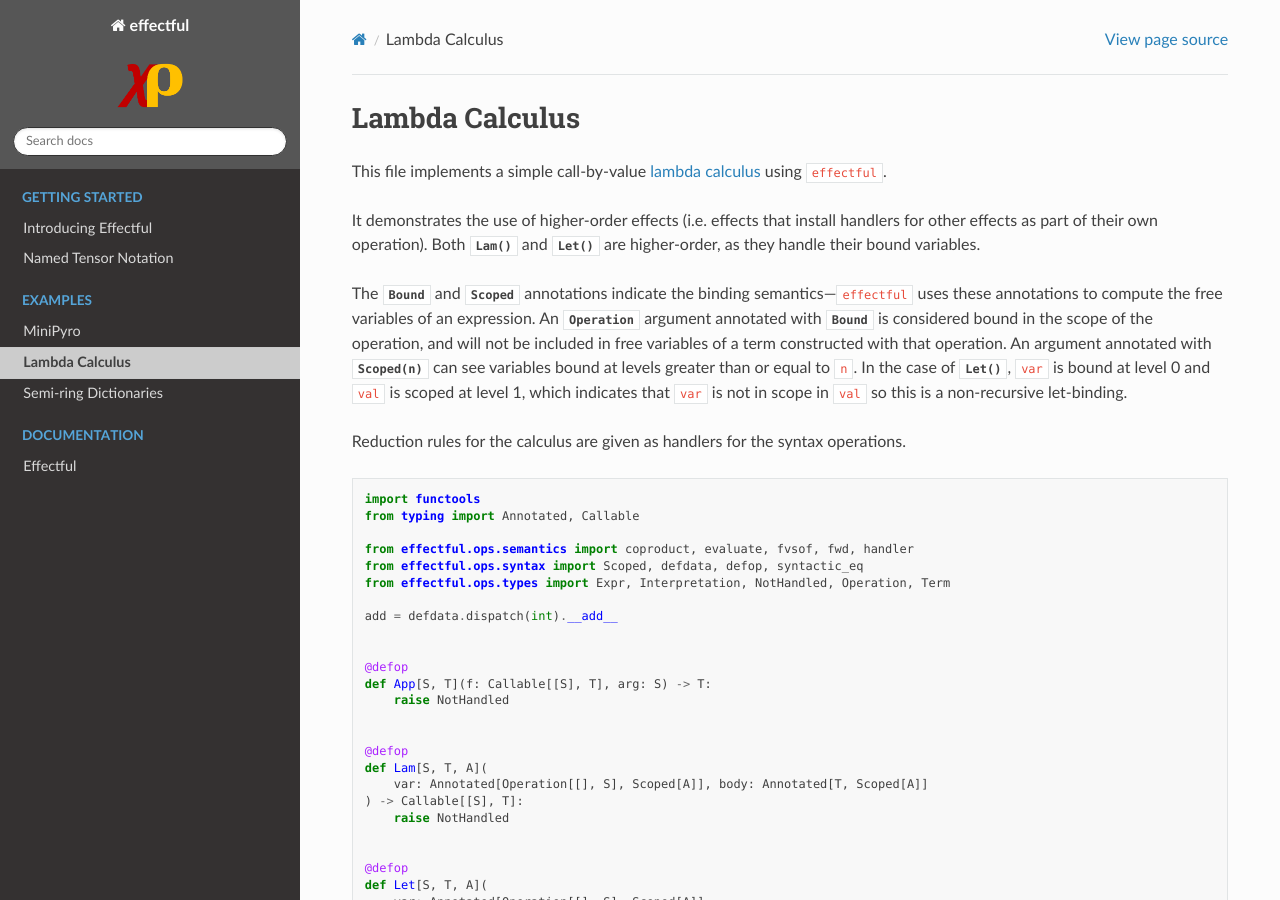
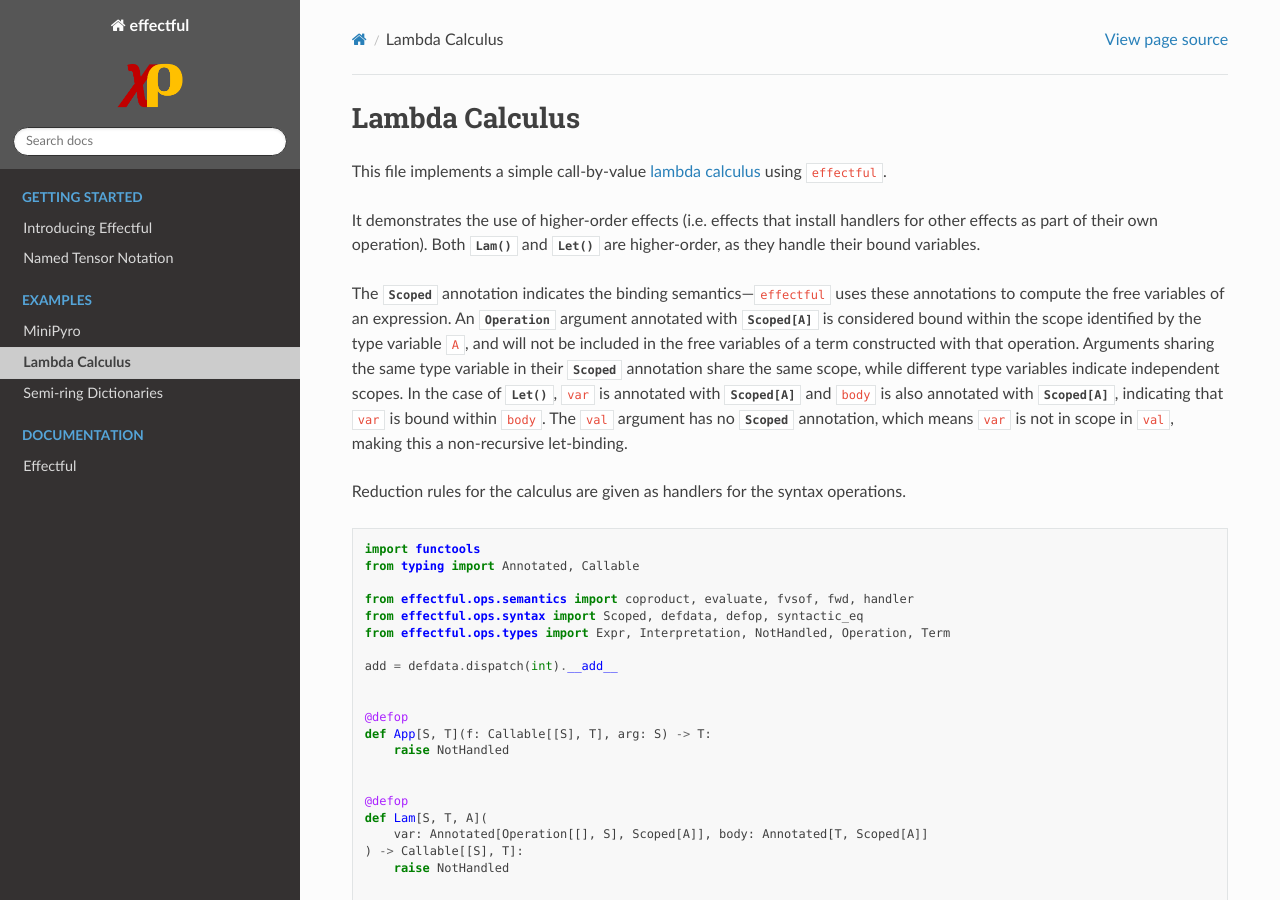
Before and after one commit to BasisResearch/effectful, a Sphinx documentation site: the page built from docs/source/lambda_example.rst, in a window 1280 px wide and 900 px high. Built offline with Sphinx 7.4.7 and the Read the Docs theme 3.1.0, drawn with Linux system fonts in a browser that asks for light colours.

Commit message:
Fix lambda_example docstring

```diff
--- a/docs/source/lambda_example.rst
+++ b/docs/source/lambda_example.rst
@@ -6,10 +6,10 @@ This file implements a simple call-by-value `lambda calculus <https://en.wikiped
 It demonstrates the use of higher-order effects (i.e. effects that install handlers for other effects as part of their own operation).
 Both :func:`Lam` and :func:`Let` are higher-order, as they handle their bound variables.
 
-The :class:`Bound` and :class:`Scoped` annotations indicate the binding semantics---``effectful`` uses these annotations to compute the free variables of an expression.
-An :class:`Operation` argument annotated with :class:`Bound` is considered bound in the scope of the operation, and will not be included in free variables of a term constructed with that operation.
-An argument annotated with :class:`Scoped(n)` can see variables bound at levels greater than or equal to ``n``.
-In the case of :func:`Let`, ``var`` is bound at level 0 and ``val`` is scoped at level 1, which indicates that ``var`` is not in scope in ``val`` so this is a non-recursive let-binding.
+The :class:`Scoped` annotation indicates the binding semantics---``effectful`` uses these annotations to compute the free variables of an expression.
+An :class:`Operation` argument annotated with :class:`Scoped[A]` is considered bound within the scope identified by the type variable ``A``, and will not be included in the free variables of a term constructed with that operation.
+Arguments sharing the same type variable in their :class:`Scoped` annotation share the same scope, while different type variables indicate independent scopes.
+In the case of :func:`Let`, ``var`` is annotated with :class:`Scoped[A]` and ``body`` is also annotated with :class:`Scoped[A]`, indicating that ``var`` is bound within ``body``. The ``val`` argument has no :class:`Scoped` annotation, which means ``var`` is not in scope in ``val``, making this a non-recursive let-binding.
 
 Reduction rules for the calculus are given as handlers for the syntax operations.
 
```
